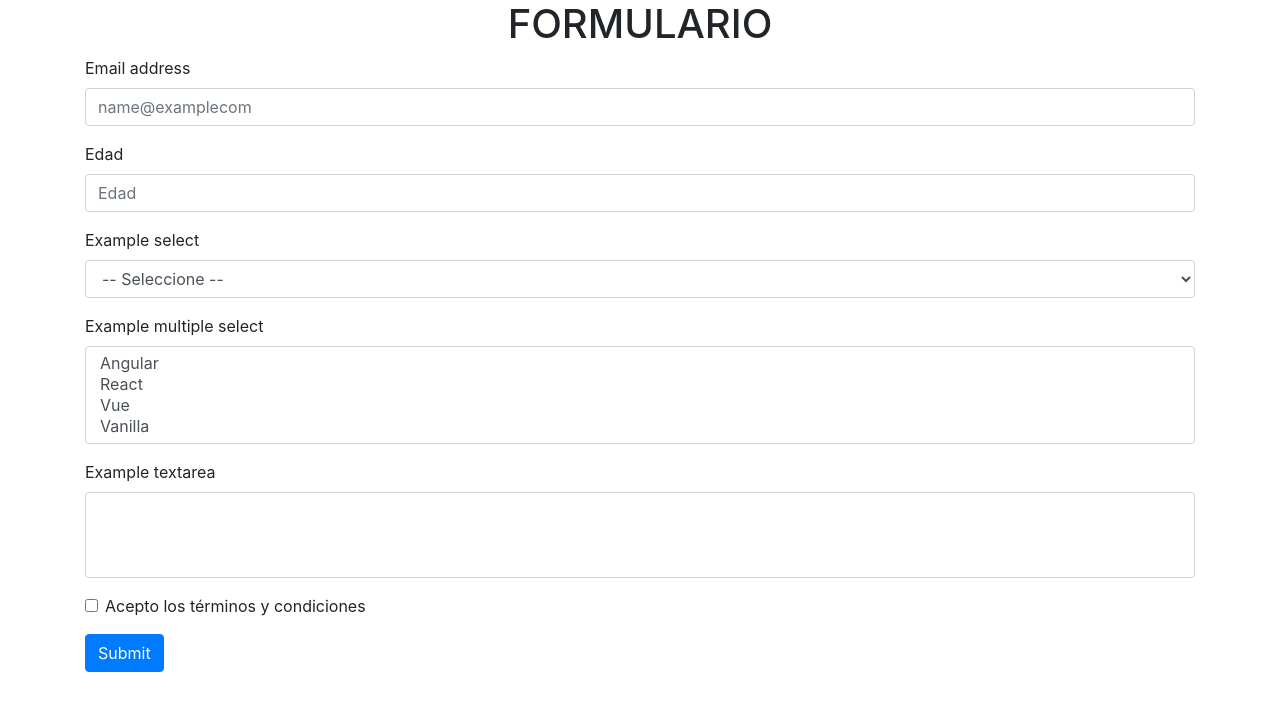
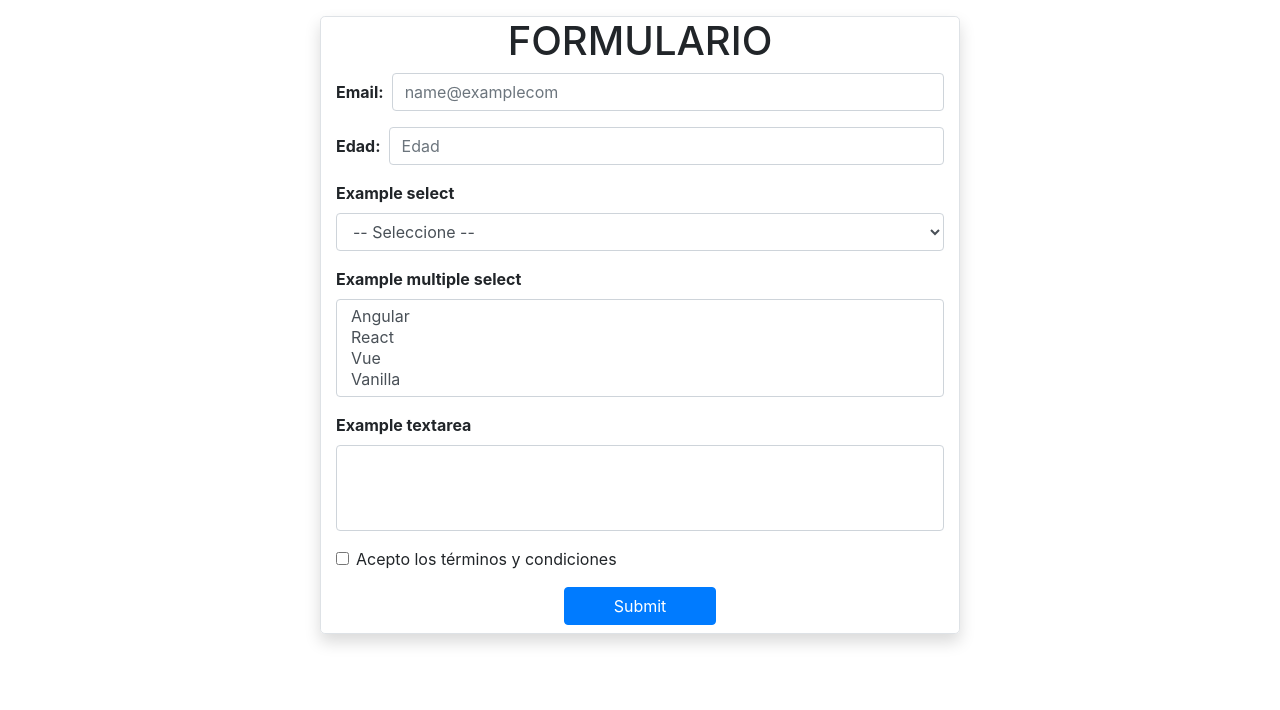
Before and after one commit to Jojansantia/FormWithClass, a React (Create React App) app: page / in a window 1280 px wide. Both pictures are taken after a click on the button "Ir a Formulario". Shown: the top 710 px of the page. Built offline with nearby package versions, Linux system fonts and the light colour scheme.

Commit message:
Ajustes diseño

```diff
--- a/src/App.js
+++ b/src/App.js
@@ -23,6 +23,7 @@ export default class App extends Component {
   render() {
     return (
       <>
+        <div className="py-3">
           {
             this.state.mostrarForm
               ?
@@ -36,6 +37,7 @@ export default class App extends Component {
                   setScreen={this.setScreen}
                 />
           }
+        </div>
       </>
     );
   }
--- a/src/components/Formulario.js
+++ b/src/components/Formulario.js
@@ -89,25 +89,24 @@ export default class Formulario extends Component {
   }
 
 		return (
-			<div className="container m-auto">
+			<div className="container rounded-lg shadow w-50 border pb-2">
         <h1 className="text-center">FORMULARIO</h1>
         <form onSubmit={setForm}>
-
           {alert &&
             <div className="alert alert-danger" role="alert">
               ¡Error! {alert}
            </div>
           }
-          <div className="form-group">
-            <label forhtml="exampleFormControlInput1">Email address</label>
-            <input type="email" value={email} onChange={myChangeHandler} name="email" className="form-control" id="exampleFormControlInput1" placeholder="name@examplecom"/>
+          <div className="form-group d-flex flex-row">
+            <label forhtml="email" className="my-auto pr-2 font-weight-bold">Email: </label>
+            <input type="email" value={email} onChange={myChangeHandler} name="email" className="form-control" id="email" placeholder="name@examplecom"/>
+          </div>
+          <div className="form-group d-flex flex-row">
+            <label forhtml="age" className="my-auto pr-2 font-weight-bold">Edad:</label>
+            <input type="text" value={age || ''} onChange={myChangeHandler} name="age" className="form-control" id="age" placeholder="Edad"/>
           </div>
           <div className="form-group">
-            <label forhtml="exampleFormControlInput1">Edad</label>
-            <input type="text" value={age || ''} onChange={myChangeHandler} name="age" className="form-control" id="exampleFormControlInput1" placeholder="Edad"/>
-          </div>
-          <div className="form-group">
-            <label forhtml="exampleFormControlSelect1">Example select</label>
+            <label forhtml="exampleFormControlSelect1" className="font-weight-bold">Example select</label>
             <select className="form-control" value={select} onChange={myChangeHandler} name="select" id="exampleFormControlSelect1">
               <option value="">-- Seleccione --</option>
               <option value="Prueba 1">Prueba 1</option>
@@ -118,7 +117,7 @@ export default class Formulario extends Component {
             </select>
           </div>
           <div className="form-group">
-            <label forhtml="exampleFormControlSelect2">Example multiple select</label>
+            <label forhtml="exampleFormControlSelect2" className="font-weight-bold">Example multiple select</label>
             <select multiple className="form-control"  value={techs} onChange={myChangeHandler} name="techs" id="exampleFormControlSelect2">
               <option value="Angular">Angular</option>
               <option value="React">React</option>
@@ -127,7 +126,7 @@ export default class Formulario extends Component {
             </select>
           </div>
           <div className="form-group">
-            <label forhtml="exampleFormControlTextarea1">Example textarea</label>
+            <label forhtml="exampleFormControlTextarea1" className="font-weight-bold">Example textarea</label>
             <textarea
               className="form-control" value={descripcion}
               onChange={myChangeHandler} maxLength="200" style={{resize: 'none'}}
@@ -139,7 +138,8 @@ export default class Formulario extends Component {
             <input type="checkbox" name="check"  checked={check} onChange={() => setChecked(!check)} className="form-check-input" id="exampleCheck1"/>
             <label className="form-check-label" forhtml="exampleCheck1">Acepto los términos y condiciones</label>
           </div>
-          <button type="submit" className="btn btn-primary">Submit</button>
+          <div className="text-center">
+            <button type="submit" className="btn btn-primary w-25">Submit</button></div>
         </form>
       </div>
 		)
--- a/src/components/Listado.js
+++ b/src/components/Listado.js
@@ -10,7 +10,10 @@ export default class Listado extends Component {
 			<>
         <h1 className="text-center">LISTADO</h1>
 				<div className="d-flex flex-wrap flex-row justify-content-around">
-					{
+					{formulario.length === 0 ?
+						<h3>-- No hay información -- </h3>
+					:
+					(
 						formulario &&
 							formulario.map((form, index) => (
 								<Persona
@@ -18,7 +21,7 @@ export default class Listado extends Component {
 									form={form}
 								/>
 							))
-					}
+					)}
 				</div>
 				<div className="text-center">
 					<button type="button" onClick={setScreen} className="btn btn-primary m-auto">Ir a Formulario</button>
```
Lines whose indentation alone changed are shown as unchanged.
